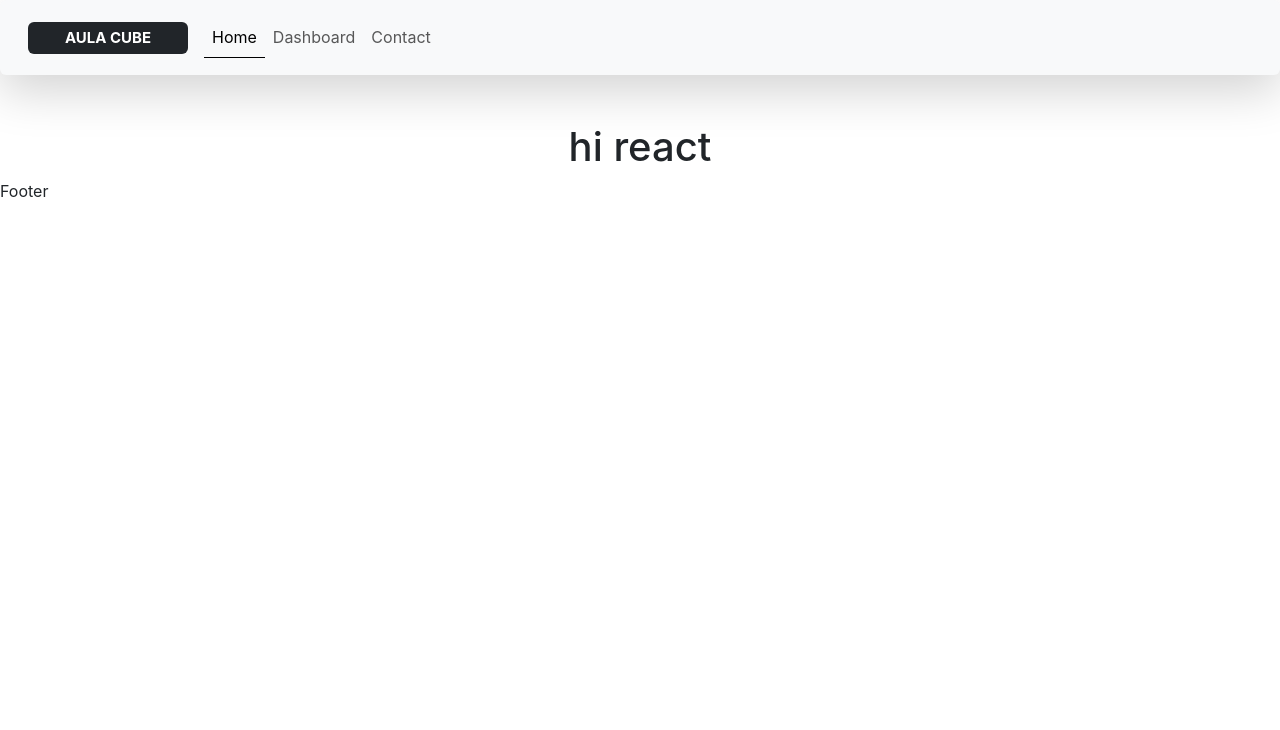
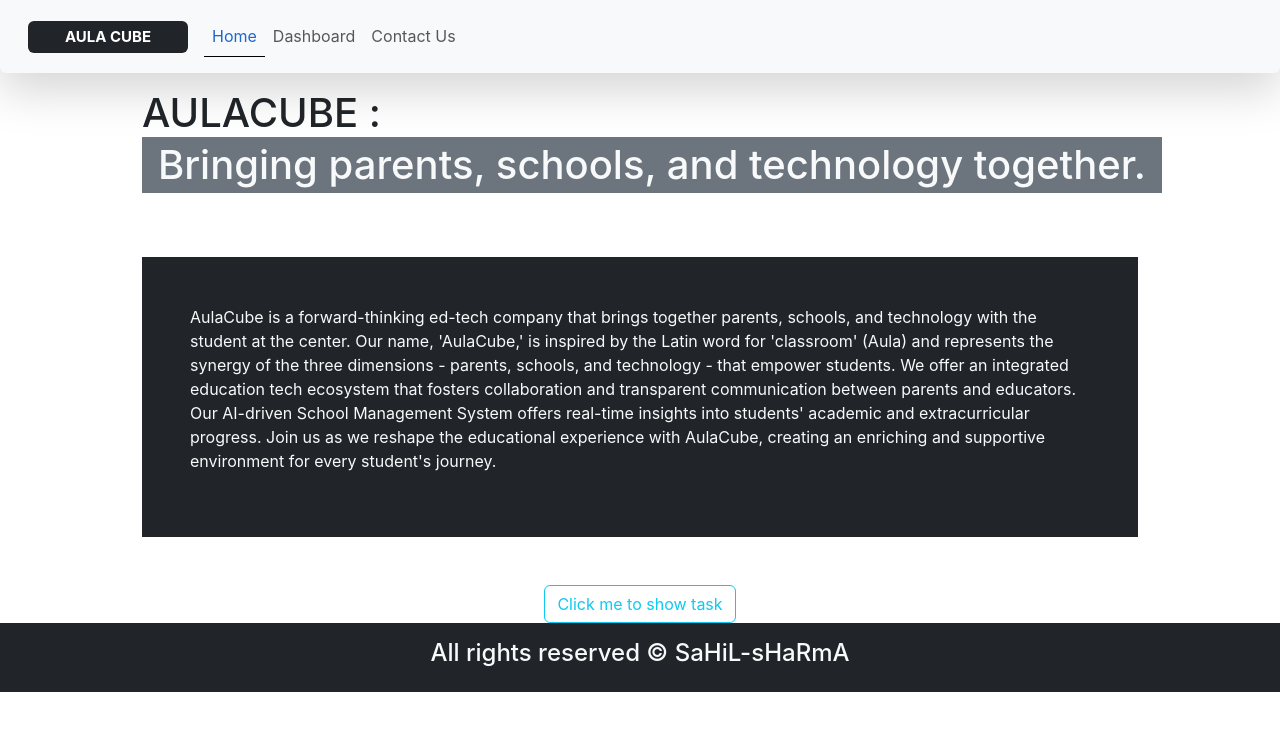
Before and after one commit to Sahil-4U/aulacube-project, a React (Create React App) app: page / in a window 1280 px wide. Shown: the top 730 px of the page. Built offline with nearby package versions, Linux system fonts and the light colour scheme; no server answers.

Commit message:
project all most complete but css are baki

```diff
--- a/src/components/layout/Footer.js
+++ b/src/components/layout/Footer.js
@@ -2,7 +2,12 @@ import React from 'react'
 
 function Footer() {
     return (
-        <div>Footer</div>
+        <div className='bg-dark text-light p-3' >
+            <h4 className='text-center'>
+                All rights reserved &copy; SaHiL-sHaRmA
+            </h4>
+
+        </div>
     )
 }
 
--- a/src/components/layout/Header.js
+++ b/src/components/layout/Header.js
@@ -4,15 +4,17 @@ import { Link, NavLink } from 'react-router-dom'
 function Header() {
     return (
         <div>
-            <nav className="navbar navbar-expand-lg bg-body-tertiary shadow-lg p-3 mb-5 bg-body-tertiary rounded">
+            <nav className="navbar navbar-expand-lg bg-body-tertiary shadow-lg p-3 mb-3 bg-body-tertiary rounded">
                 <div className="container-fluid">
                     <button className="navbar-toggler" type="button" data-bs-toggle="collapse" data-bs-target="#navbarTogglerDemo01" aria-controls="navbarTogglerDemo01" aria-expanded="false" aria-label="Toggle navigation">
                         <span className="navbar-toggler-icon" />
                     </button>
-                    <div className="collapse navbar-collapse" id="navbarTogglerDemo01">
-                        <Link className="navbar-brand" to={"https://www.aulacube.com/"}><span className="badge text-bg-dark brand-name pt-2">AULA CUBE</span>
+                    <div className="collapse navbar-collapse  " id="navbarTogglerDemo01">
+                        <div><Link className="navbar-brand" to={"https://www.aulacube.com/"}><span className="badge text-bg-dark brand-name pt-2">AULA CUBE</span>
                         </Link>
-                        <ul className="navbar-nav me-auto mb-2 mb-lg-0">
+                        </div>
+                        <div>
+                            <ul className="navbar-nav me-auto mb-2 mb-lg-0 ">
                             <li className="nav-item">
                                 <NavLink className="nav-link " aria-current="page" to={'/'}>Home</NavLink>
                             </li>
@@ -20,9 +22,10 @@ function Header() {
                                 <NavLink className="nav-link" to={'/dashboardpage'}>Dashboard</NavLink>
                             </li>
                             <li className="nav-item">
-                                <NavLink className="nav-link" aria-disabled="true" to={'/contactpage'}>Contact</NavLink>
+                                    <NavLink className="nav-link" aria-disabled="true" to={'/contactpage'}>Contact Us</NavLink>
                             </li>
-                        </ul>
+                            </ul>
+                        </div>
 
                     </div>
                 </div>
--- a/src/components/pages/Dashboardpage.js
+++ b/src/components/pages/Dashboardpage.js
@@ -1,10 +1,83 @@
-import React from 'react'
+import React, { useEffect, useState } from 'react';
 import Layout from '../layout/Layout'
+import Filterpage from './Filterpage'
+import { useData } from '../../context/Context'
 
 function Dashboardpage() {
+    const [data] = useData();
+    const [filter, setFilter] = useState([]);
+    const [showdata, setShowdata] = useState([]);
+    useEffect(() => {
+        setFilter(data)
+    }, [data])
+
+    const handletrClick = (packet) => {
+        setShowdata((p) => [packet, ...p])
+    }
     return (
         <Layout>
-            <h2>Dashboardpage</h2>
+            <center className='my-4'>
+                <h2>Comments Section</h2>
+            </center>
+            <div>
+                <div className='row px-1'>
+                    <div className='col-4 container-fluid text-primary text-center'>
+                        <h3>Filter section</h3>
+                    </div>
+                    <div className='col-8 container-fluid text-secondary text-center'>
+                        <h2>Post section</h2>
+                    </div>
+                </div>
+                <div className='row px-2'>
+                    <div className='col-4 container-fluid'>
+                        <div>
+                            <Filterpage filtered={data} setfilter={setFilter} />
+                        </div>
+                        <div>
+                            <table className='table table-striped'>
+                                <thead>
+                                    <tr>
+                                        <th>
+                                            ID
+                                        </th>
+                                        <th className='text-center'>
+                                            Name
+                                        </th>
+                                    </tr>
+                                </thead>
+                                <tbody>
+                                    {filter && filter.map((val) => {
+                                        return (
+                                            <tr key={val.id} onClick={() => handletrClick(val)}>
+                                                <td>{val.id}</td>
+                                                <td >{val.name}</td>
+                                            </tr>
+                                        )
+                                    })}
+                                </tbody>
+
+                            </table>
+                        </div>
+                    </div>
+                    <div className='col-8 container-fluid d-flex'>
+                        {
+                            showdata && showdata.map((val) => {
+                                return (
+                                    <div className="card shadow" style={{ width: '18rem' }} key={val.id}>
+                                        <div className="card-body">
+                                            <h5 className="card-title">{val.postId}</h5>
+                                            <h6 className="card-subtitle mb-2 text-body-secondary">{val.name}</h6>
+                                            <p className="card-text">{val.body}</p>
+                                        </div>
+                                    </div>
+
+                                )
+                            })
+                        }
+                    </div>
+
+                </div>
+            </div>
         </Layout>
     )
 }
--- /dev/null
+++ b/src/components/pages/Filterpage.js
@@ -0,0 +1,23 @@
+import React, { useState } from 'react';
+
+function Filterpage({ filtered, setfilter }) {
+    const [val, setVal] = useState("");
+    const handleClick = () => {
+        const filteredArray = filtered.filter((data) => data.postId == val);
+        setfilter(filteredArray);
+        setVal('');
+    }
+    return (
+        <div className='container form-group'>
+            <input type='text' className='form-control'
+                placeholder='enter postId'
+                value={val}
+                onChange={(e) => setVal(e.target.value)} />
+            <div className='text-center mt-1'>
+                <button className='btn btn-outline-success' onClick={handleClick}>click me</button>
+            </div>
+        </div>
+    )
+}
+
+export default Filterpage;
--- a/src/components/pages/Homepage.js
+++ b/src/components/pages/Homepage.js
@@ -1,12 +1,32 @@
 import React from 'react'
 import Layout from '../layout/Layout'
+import { useNavigate } from 'react-router-dom'
 
 function Homepage() {
+    const navigate = useNavigate();
     return (
         <Layout>
-            <center>
-                <h1>hi react</h1>
-            </center>
+            <div className='container'>
+                <div className=' ms-5'>
+                    <div className='h1 container-fluid d-flex  flex-wrap'>
+
+                        AULACUBE :<p className='bg-secondary text-light  px-3 py-1'>Bringing parents, schools, and technology together.</p>
+
+                    </div>
+                </div>
+                <div className="container-fluid">
+                    <div className='bg-dark p-5 m-5 text-light'>
+                        <p>AulaCube is a forward-thinking ed-tech company that brings together parents, schools, and technology with the student at the center. Our name, 'AulaCube,' is inspired by the Latin word for 'classroom' (Aula) and represents the synergy of the three dimensions - parents, schools, and technology - that empower students.
+
+                            We offer an integrated education tech ecosystem that fosters collaboration and transparent communication between parents and educators. Our AI-driven School Management System offers real-time insights into students' academic and extracurricular progress. Join us as we reshape the educational experience with AulaCube, creating an enriching and supportive environment for every student's journey.</p>
+                    </div>
+                    <div className='container text-center'>
+                        <div className='btn btn-outline-info' onClick={() => navigate('/dashboardpage')}>
+                            Click me to show task
+                        </div>
+                    </div>
+                </div>
+            </div>
         </Layout>
     )
 }
--- a/src/index.css
+++ b/src/index.css
@@ -13,6 +13,7 @@ code {
 }
 .active{
   border-bottom: 1px solid black;
+  color: #1d67cd !important;
 }
 .brand-name{
   height: 2rem;
```
